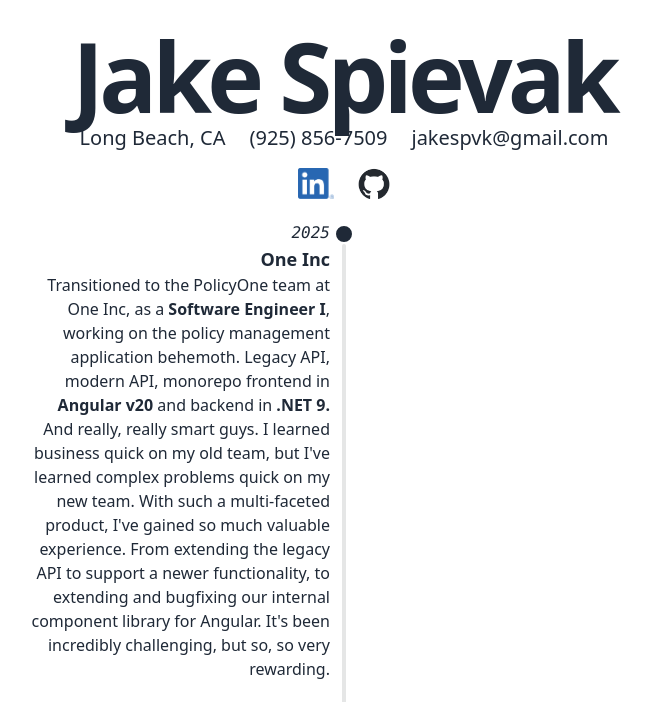
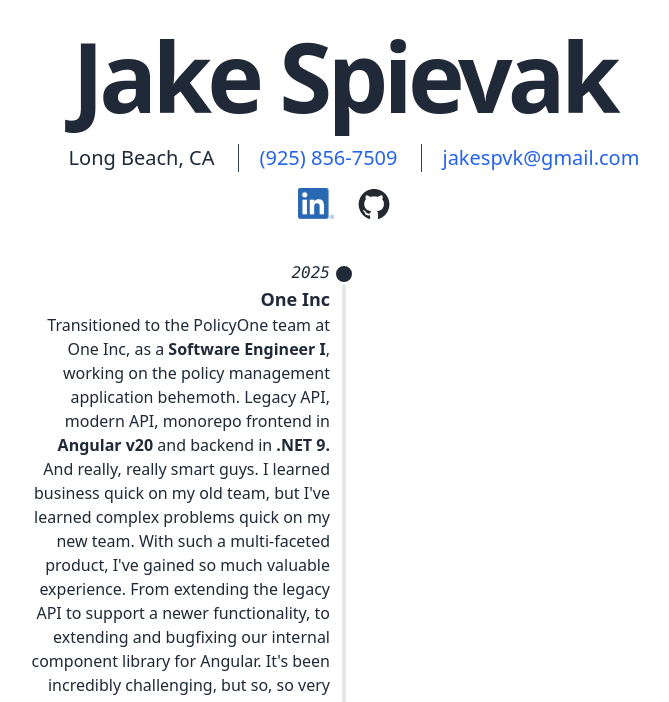
Before and after one commit to jakespvk/portfolio, a website: page index.html in a window 1280 px wide. Shown: the top 702 px of the page, without its empty margins (296-965 px from the left). Drawn offline with Linux system fonts and the light colour scheme.

Commit message:
fixed the updates

```diff
--- a/index.html
+++ b/index.html
@@ -9,11 +9,11 @@
 
 	    <h1 id="main-name-big" class="mx-auto text-center tracking-tighter text-8xl font-bold">Jake Spievak</h1>
 
-		<div class="footer items-center pt-12 inset-y-5">
-		<nav class="grid-flow-col gap-6 md:place-self-center md:justify-self-center text-xl divide-solid divide-slate-700 divide-x">
+		<div class="footer items-center pt-5 inset-y-5">
+		<nav class="grid-flow-col gap-6 md:place-self-center md:justify-self-center text-xl divide-solid divide-slate-700 divide-x *:pl-5">
 		    <p>Long Beach, CA</p>
-		    <a class="decoration-solid" href="tel:925-856-7509" target="_blank" rel="noreferrer">(925) 856-7509</a>
-			<a class="decoration-solid" href="mailto:jakespvk@gmail.com" target="_blank" rel="noreferrer">jakespvk@gmail.com</a>
+		    <a class="text-blue-600 hover:underline" href="tel:925-856-7509" target="_blank" rel="noreferrer">(925) 856-7509</a>
+			<a class="text-blue-600 hover:underline" href="mailto:jakespvk@gmail.com" target="_blank" rel="noreferrer">jakespvk@gmail.com</a>
 		</nav>
 	    </div>
 
```
Also changed, not shown: tailwind.css.
